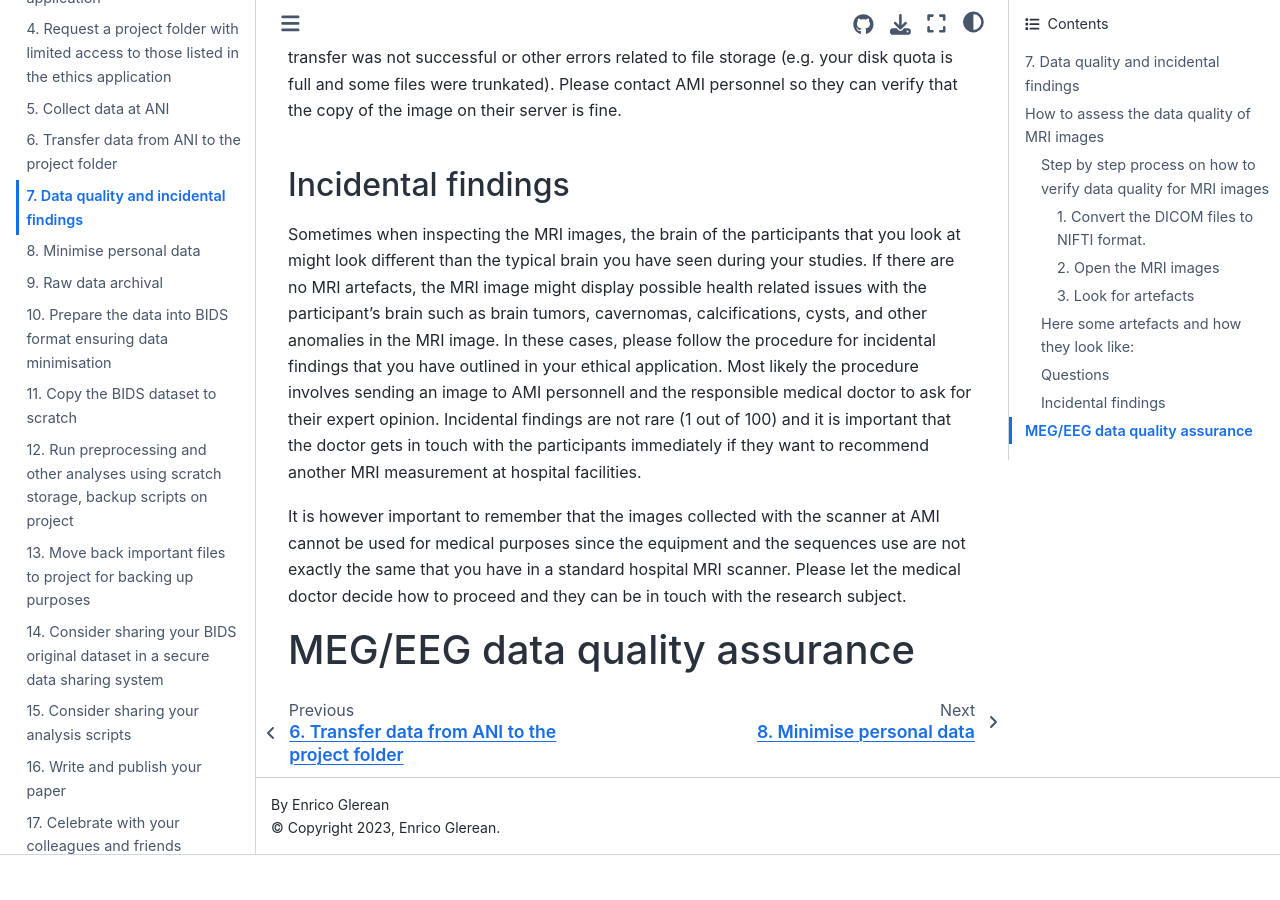
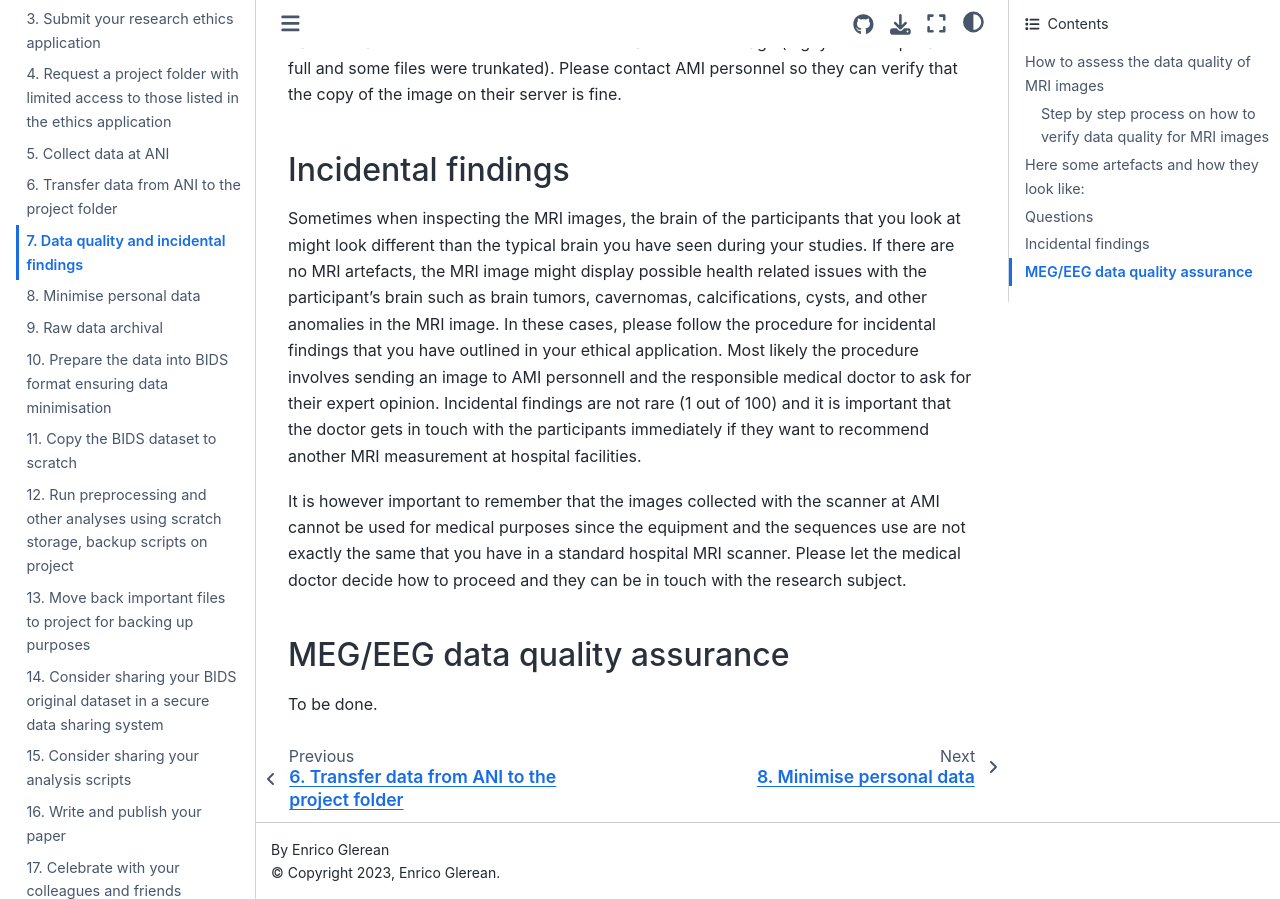
Before and after one commit to eglerean/neuroimagingworkflows, a Sphinx documentation site: the page built from doc/07_dataquality.md, in a window 1280 px wide and 900 px high, scrolled down 2042 px. Built offline with Sphinx 7.4.7 and the Sphinx Book theme 1.1.4, drawn with Linux system fonts in a browser that asks for light colours; before the commit the page ends 2897 px from its top, so only the background shows below that.

Commit message:
fixing headings

```diff
--- a/doc/07_dataquality.md
+++ b/doc/07_dataquality.md
@@ -6,17 +6,17 @@ In this page how to check the quality of your data and how to deal with incident
 
 Data quality is an important step that should happen immediately after a dataset has been transferred from the MRI/MEG facilities. Ideally data quality happens on the same day of the scanning.
 
-# How to assess the data quality of MRI images
+## How to assess the data quality of MRI images
 
 There are various resources on the web that describe the types of artifacts for various MRI modalities. The most common ones are related to artifacts due to head motion, artifacts related to signal intensity (e.g. signal drop in a part of the image, large effect of the scanner field).
 
-## Step by step process on how to verify data quality for MRI images
+### Step by step process on how to verify data quality for MRI images
 
 :::{warning}
 Please note that at this stage the DICOM files contain the full 3D image of the face of the individual which is a strong identifier (facial recognition tools work really well with faces reconstructed from MRI images ADDLINK). Handle them with care.
 :::
 
-### 1. Convert the DICOM files to NIFTI format.
+#### 1. Convert the DICOM files to NIFTI format.
 
 For the sole purpose of data quality assurance, this step is not necessary. However, your further steps in data analysis will most likely use the NIFTI file format. There are various tools to convert the data to NIFTI. Here we choose dcm2niix as a powerful tool that can also generate BIDS compatible files.
 
@@ -26,7 +26,7 @@ How to install dcm2niix on your department workstation or on a VDI virtual machi
 - Add here the steps for installing and converting
 
 
-### 2. Open the MRI images
+#### 2. Open the MRI images
 
 This is one way of doing it on VDI linux, but feel free to use your favourite software.
 
@@ -35,7 +35,7 @@ This is one way of doing it on VDI linux, but feel free to use your favourite so
 - Within the terminal, navigate to the folder where your data are stored. For example with command `cd /m/nbe/project/MYPROJECT/rawdata/`
 - Open the MRI image with command `fsleyes IMAGENAME.nii.gz`
 
-### 3. Look for artefacts
+#### 3. Look for artefacts
 
 Here some artefacts and how they look like:
 -
@@ -53,4 +53,6 @@ Sometimes when inspecting the MRI images, the brain of the participants that you
 
 It is however important to remember that the images collected with the scanner at AMI cannot be used for medical purposes since the equipment and the sequences use are not exactly the same that you have in a standard hospital MRI scanner. Please let the medical doctor decide how to proceed and they can be in touch with the research subject.
 
-# MEG/EEG data quality assurance
+## MEG/EEG data quality assurance
+
+To be done.
```
